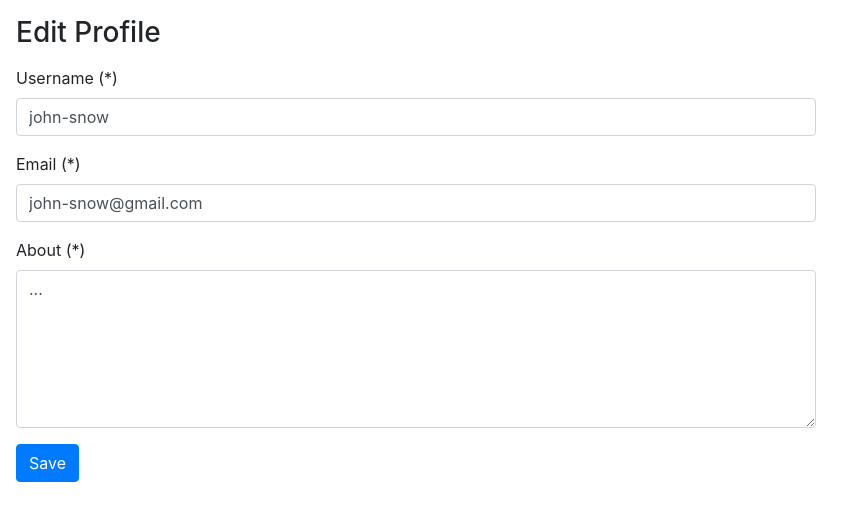
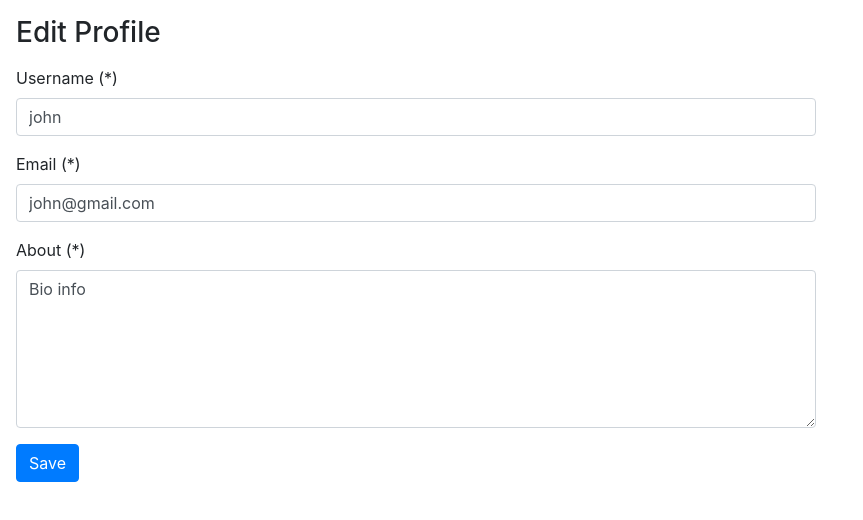
Before and after one commit to enitefall88/Profile_Form_React, a React (Create React App) app: page / in a window 1280 px wide. Shown: the top 520 px of the page, without its empty margins (0-863 px from the left). Built offline with nearby package versions, Linux system fonts and the light colour scheme.

Commit message:
Profile changes

```diff
--- a/src/App.js
+++ b/src/App.js
@@ -15,9 +15,9 @@ let [inputs, setInputs] = useState({
 
 export default function EditProfileForm() {
   let {inputs, errors, busy, setInputs, setErrors, setBusy} = useEditProfile({
-     username: "john-snow",
-     email: "john-snow@gmail.com",
-     about: "...",
+     username: "john",
+     email: "john@gmail.com",
+     about: "Bio info",
    })
 
   async function onChange(event) {
```
